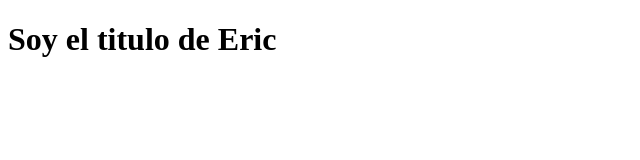
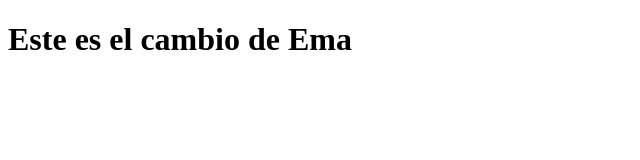
Before and after one commit to ericfrodriguez/petshop, a plain HTML site: page index.html in a window 1280 px wide. Shown: the whole page, without its empty margins (0-640 px from the left). Drawn offline with Linux system fonts and the light colour scheme.

Commit message:
agrega titulo (#3)

```diff
--- a/index.html
+++ b/index.html
@@ -8,7 +8,7 @@
 </head>
 <body>
     <header>
-        <h1>Soy el titulo de Eric</h1>
+        <h1>Este es el cambio de Ema</h1>
     </header>
 </body>
 </html>
```
